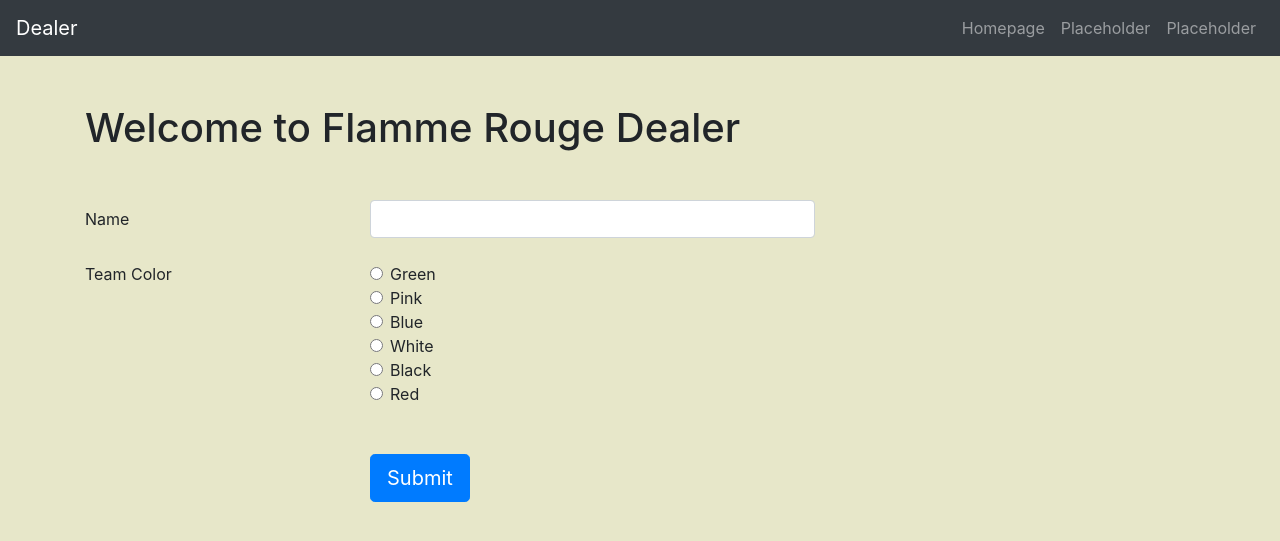
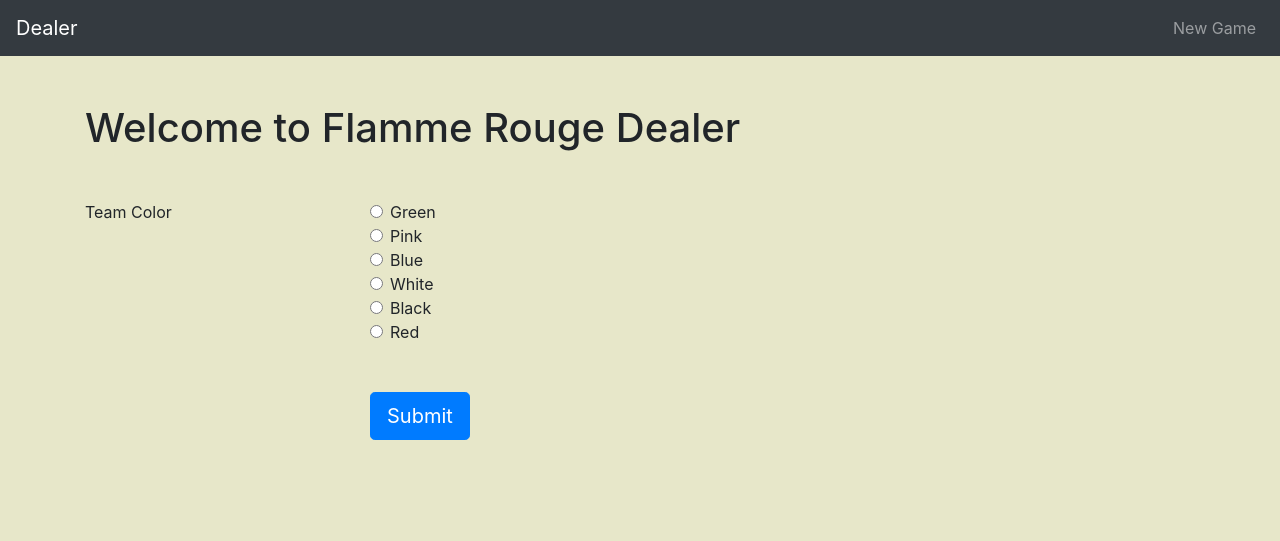
Before and after one commit to rgregory1/flamme_rouge_dealer, a Flask app: page / in a window 1280 px wide. Shown: the top 541 px of the page. Run offline with Flask 2, Linux system fonts and the light colour scheme; some libraries are stand-ins or nearby versions.

Commit message:
quashed bug in setup

```diff
--- a/app.py
+++ b/app.py
@@ -31,7 +31,7 @@
 @app.route("/setup", methods=["POST", "GET"])
 def setup():
     # collect form info
-    session["player_name"] = request.form["player_name"]
+    # session["player_name"] = request.form["player_name"]
     team_color = request.form["team_color"]
     session["round"] = 0
     session["current_hand"] = []
--- a/templates/base.html
+++ b/templates/base.html
@@ -19,13 +19,7 @@
         <div class="collapse navbar-collapse" id="navbarCollapse">
             <ul class="navbar-nav ml-auto">
                 <li class="navbar-item">
-                    <a href="/" class="nav-link">Homepage</a>
-                </li>
-                <li class="navbar-item">
-                    <a href="#" class="nav-link">Placeholder</a>
-                </li>
-                <li class="navbar-item">
-                    <a href="#" class="nav-link">Placeholder</a>
+                    <a href="/" class="nav-link">New Game</a>
                 </li>
             </ul>
         </div>
--- a/templates/home.html
+++ b/templates/home.html
@@ -5,7 +5,7 @@
 
     <form method="POST" action="{{ url_for('setup') }}" class="mt-5">
 
-        <div class="form-group row">
+        <!-- <div class="form-group row">
 
             <div class="col-md-3 col-form-label">
                 <label for="name">Name</label>
@@ -13,7 +13,7 @@
             <div class="col-md-5">
                 <input type="text" class="form-control" id="name" name="player_name">
             </div>
-        </div>
+        </div> -->
         <div class="form-group row">
             <legend class="col-form-label col-md-3 pt-0">Team Color</legend>
             <div class="col-md-9">
```
